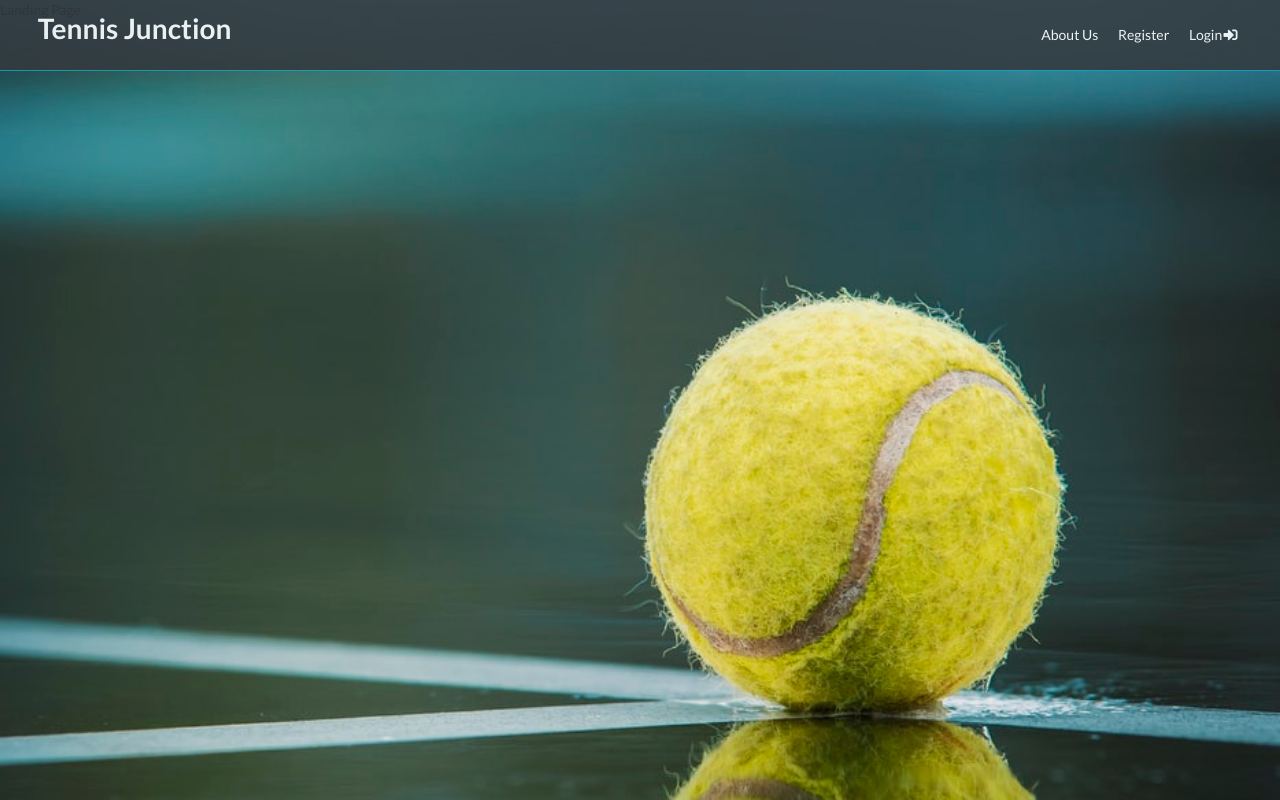
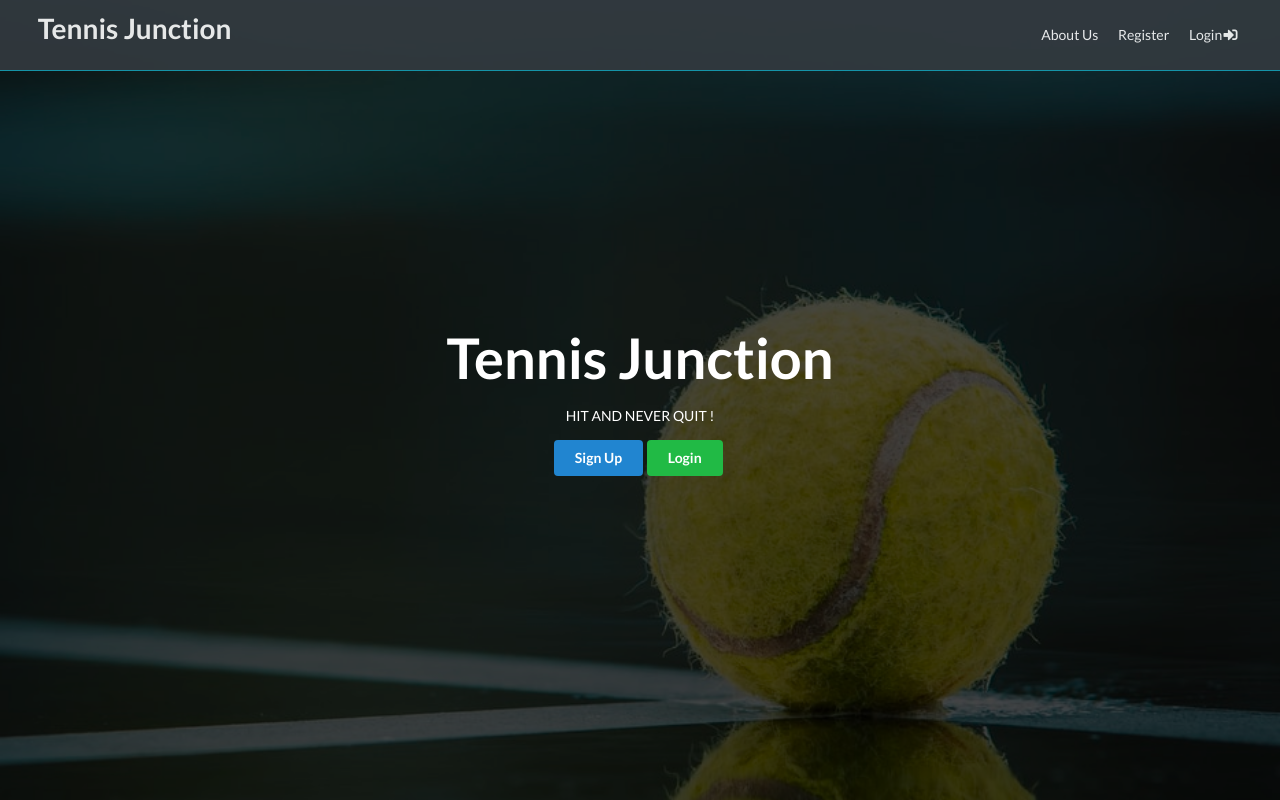
Before and after one commit to akankshasingh001/tennis-website, a React app in the folder client/: page / in a window 1280 px wide. Built offline with nearby package versions, Linux system fonts and the light colour scheme; some icons are missing.

Commit message:
Completed Landing Component

```diff
--- a/client/src/App.css
+++ b/client/src/App.css
@@ -88,7 +88,7 @@ img {
   height: 100vh;
 }
 
-/* .landing-inner {
+.landing-inner {
   color: #fff;
   height: 100%;
   width: 80%;
@@ -98,7 +98,7 @@ img {
   align-items: center;
   justify-content: center;
   text-align: center;
-} */
+}
 
 .container {
   /* max-width: 1100px; */
@@ -107,6 +107,17 @@ img {
   /* padding: 0 2rem; */
   margin-top: 6rem;
   margin-bottom: 3rem;
+}
+/* Text Styles*/
+.x-large {
+  font-size: 4rem;
+  line-height: 1.2;
+  margin-bottom: 1rem;
+}
+
+.lead {
+  font-size: 1rem;
+  margin-bottom: 1rem;
 }
 
 /* Mobile Styles */
--- a/client/src/components/layout/Landing.js
+++ b/client/src/components/layout/Landing.js
@@ -1,7 +1,27 @@
 import React from 'react';
+import { Link } from 'react-router-dom';
 
 const Landing = () => {
-  return <div className="landing">Landing Page</div>;
+  return (
+    <div>
+      <section className="landing">
+        <div className="dark-overlay">
+          <div className="landing-inner">
+            <h1 className="x-large">Tennis Junction</h1>
+            <p className="lead">HIT AND NEVER QUIT !</p>
+            <div className="buttons">
+              <Link to="/register" className="ui primary button">
+                Sign Up
+              </Link>
+              <Link to="/login" className="ui green button">
+                Login
+              </Link>
+            </div>
+          </div>
+        </div>
+      </section>
+    </div>
+  );
 };
 
 export default Landing;
```
